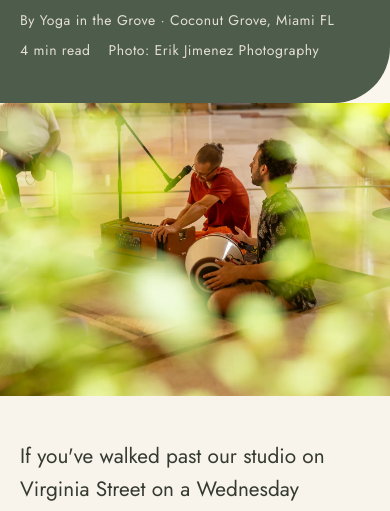
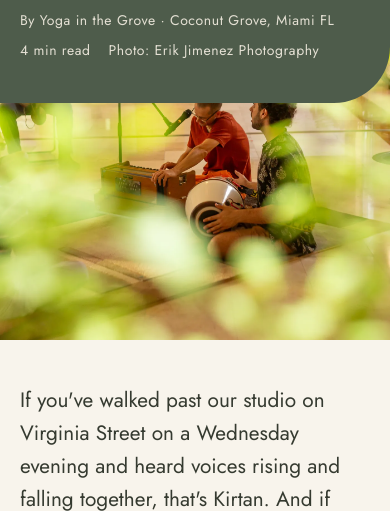
Before and after one commit to Vasilver/YogaInTheGrove1, a plain HTML site: page blog/what-is-kirtan.html in a window 390 px wide. Shown: the part 310-821 px from the top of the page. Drawn offline with nearby package versions, Linux system fonts and the light colour scheme; a web font is replaced by a local one.

Commit message:
fix(blog): photo reaches under the rounded corner of the article header, no light gap on desktop or mobile (Anne)
Co-Authored-By: Claude Opus 5.5 <noreply@anthropic.com>
Claude-Session: https://claude.ai/code/session_01SBuQ6C2jrq3qJ1hQXdAVoa

```diff
--- a/blog/what-is-kirtan.html
+++ b/blog/what-is-kirtan.html
@@ -32,19 +32,20 @@
 <link rel="stylesheet" href="../css/site.css">
 <style>
 /* article header: olive text panel left with a rounded corner over the photo, portrait photo right */
-.article-split{padding:0;display:grid;grid-template-columns:minmax(0,1.15fr) minmax(0,.85fr);min-height:min(58vh,500px);background:var(--paper)}
-.as-text{position:relative;z-index:1;display:grid;align-items:end;background:var(--olive);color:var(--on-olive);border-bottom-right-radius:clamp(56px,8vw,140px);margin-right:calc(-1 * clamp(40px,5vw,90px))}
+.article-split{--as-r:clamp(56px,8vw,140px);padding:0;display:grid;grid-template-columns:minmax(0,1.15fr) minmax(0,.85fr);min-height:min(58vh,500px);background:var(--paper)}
+.as-text{position:relative;z-index:1;display:grid;align-items:end;background:var(--olive);color:var(--on-olive);border-bottom-right-radius:var(--as-r);margin-right:calc(-1 * clamp(40px,5vw,90px))}
 .as-inner{display:grid;gap:14px;padding:clamp(40px,5vw,72px) clamp(40px,6vw,96px) clamp(36px,4vw,56px) max(20px,calc((100vw - 1160px) / 2 + 20px))}
 .as-text h1{font-size:var(--step-3);font-weight:500;color:var(--on-olive);max-width:18ch}
 .as-text h1 em{color:#E8DCC4}
 .as-text .eyebrow{color:#E8DCC4;font-weight:500;letter-spacing:.18em;font-size:.85rem;text-transform:uppercase}
 .as-text .back{font-size:var(--step--1);justify-self:start;color:var(--on-olive);border-color:rgba(244,238,226,.55)}
 .as-text .byline{display:flex;flex-wrap:wrap;gap:6px 18px;font-size:var(--step--1);color:var(--on-olive);opacity:.9;letter-spacing:.04em}
-.as-media{margin:0;position:relative}
+.as-media{margin:0 0 0 calc(-1 * var(--as-r));position:relative} /* reaches under the rounded corner, so no page background shows there */
 .as-media img{position:absolute;inset:0;display:block;width:100%;height:100%;object-fit:cover;object-position:50% 36%} /* the text panel sets the height, the photo fills it */
 @media (max-width:820px){
   .article-split{grid-template-columns:1fr;min-height:0}
   .as-text{margin-right:0}
+  .as-media{margin:calc(-1 * var(--as-r)) 0 0}
   .as-inner{padding:clamp(48px,12vw,72px) 20px 40px}
   .as-media img{position:static;aspect-ratio:4/3;height:auto}
 }
```
